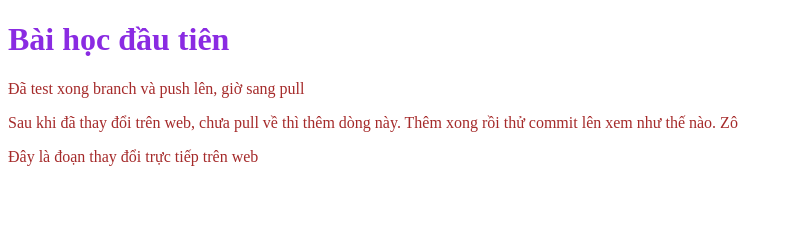
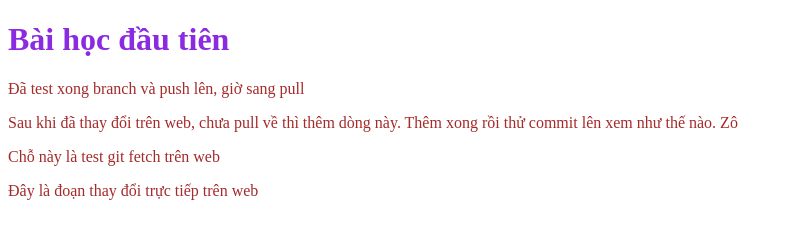
Before and after one commit to KhanhHa2801/baitap, a plain HTML site: page index.html in a window 1280 px wide. Shown: the whole page, without its empty margins (0-793 px from the left). Drawn offline with Linux system fonts and the light colour scheme.

Commit message:
Update index.html

```diff
--- a/index.html
+++ b/index.html
@@ -15,6 +15,7 @@
         <div class="body">
             <p>Đã test xong branch và push lên, giờ sang pull</p>
             <p>Sau khi đã thay đổi trên web, chưa pull về thì thêm dòng này. Thêm xong rồi thử commit lên xem như thế nào. Zô</p>
+            <p>Chỗ này là test git fetch trên web </p>
         </div>
         <div class="footer">
             <p>Đây là đoạn thay đổi trực tiếp trên web</p>
```
